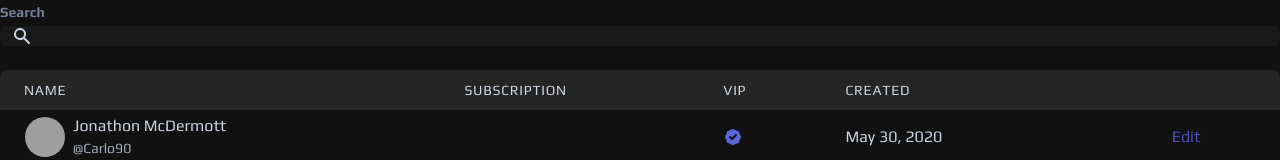
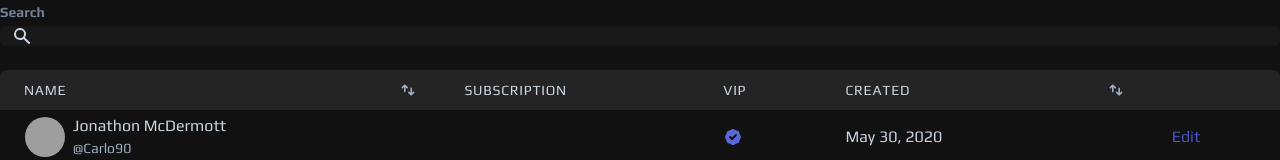
Before and after one commit to Uninen/datatable-experiment, a Vue app: page /local/ in a window 1280 px wide. Shown: the part 154-314 px from the top of the page. Built offline with nearby package versions, Linux system fonts and the light colour scheme; grey boxes are pictures that could not be loaded; what @tailwindcss/ui, miragejs would draw is missing.

Commit message:
Implemented better ordering icons

```diff
--- a/src/components/datatable/TIcon.vue
+++ b/src/components/datatable/TIcon.vue
@@ -27,6 +27,11 @@
       d="M8 4a4 4 0 100 8 4 4 0 000-8zM2 8a6 6 0 1110.89 3.476l4.817 4.817a1 1 0 01-1.414 1.414l-4.816-4.816A6 6 0 012 8z"
       clip-rule="evenodd"
     />
+
+    <path
+      v-if="name === 'switch-vertical'"
+      d="M5 12a1 1 0 102 0V6.414l1.293 1.293a1 1 0 001.414-1.414l-3-3a1 1 0 00-1.414 0l-3 3a1 1 0 001.414 1.414L5 6.414V12zM15 8a1 1 0 10-2 0v5.586l-1.293-1.293a1 1 0 00-1.414 1.414l3 3a1 1 0 001.414 0l3-3a1 1 0 00-1.414-1.414L15 13.586V8z"
+    />
   </svg>
 </template>
 <script lang="ts">
--- a/src/components/datatable/ThItem.vue
+++ b/src/components/datatable/ThItem.vue
@@ -1,17 +1,10 @@
 <template>
   <th v-if="isVisible" :class="{ 'cursor-pointer': orderKey }" @click="toggleOrdering">
-    <div class="flex items-center">
-      <slot />
-      <t-icon
-        v-if="currentOrdering.length > 0"
-        :name="iconName"
-        class="inline-block w-4 h-4 ml-2"
-      />
-    </div>
+    <slot />
   </th>
 </template>
 <script lang="ts">
-import { defineComponent, inject, ref, computed } from 'vue'
+import { defineComponent, inject, computed, provide, ref } from 'vue'
 
 import { Breakpoint, TableState } from './types'
 
@@ -27,9 +20,9 @@ export default defineComponent({
       default: '',
     },
   },
-  setup(props, { emit }) {
+  setup(props) {
     const state = inject('state') as TableState
-    const currentOrdering = ref('')
+    const icon = ref('switch-vertical')
 
     const isVisible = computed(() => {
       if (state.currentBreakpoint.value) {
@@ -40,32 +33,37 @@ export default defineComponent({
     })
 
     const iconName = computed(() => {
-      if (currentOrdering.value.startsWith('-')) {
+      if (state.ordering.current.value.startsWith('-')) {
         return 'arrow-down'
+      } else if (state.ordering.current.value === '') {
+        return 'switch-vertical'
       } else {
         return 'arrow-up'
       }
     })
 
     function toggleOrdering() {
-      switch (currentOrdering.value) {
+      switch (state.ordering.current.value) {
         case '':
-          currentOrdering.value = props.orderKey
+          state.ordering.current.value = props.orderKey
+          icon.value = 'arrow-up'
           break
         case props.orderKey:
-          currentOrdering.value = '-' + props.orderKey
+          state.ordering.current.value = '-' + props.orderKey
+          icon.value = 'arrow-down'
           break
         case '-' + props.orderKey:
-          currentOrdering.value = ''
+          state.ordering.current.value = ''
+          icon.value = 'switch-vertical'
           break
       }
-      emit('ordering', currentOrdering.value)
-      state.ordering.current.value = currentOrdering.value
     }
+
+    provide('iconName', icon)
 
     return {
       iconName,
-      currentOrdering,
+      currentOrdering: state.ordering.current,
       toggleOrdering,
       isVisible,
     }
--- /dev/null
+++ b/src/components/datatable/ThOrderingIcon.vue
@@ -0,0 +1,19 @@
+<template>
+  <t-icon :name="iconName" class="inline-block w-4 h-4 ml-2" />
+</template>
+<script lang="ts">
+import { defineComponent, inject } from 'vue'
+import { TableState } from './types'
+
+export default defineComponent({
+  setup() {
+    const state = inject('state') as TableState
+    const iconName = inject('iconName')
+
+    return {
+      iconName,
+      currentOrdering: state.ordering.current,
+    }
+  },
+})
+</script>
--- a/src/views/Local.vue
+++ b/src/views/Local.vue
@@ -47,8 +47,12 @@
             class="items-center px-1 py-3 pl-4 text-sm font-medium leading-4 tracking-wider text-left text-gray-400 uppercase select-none bg-dark-400 sm:px-3 md:px-6"
             order-key="name"
             id="sortby-name"
-            >Name</th-item
           >
+            <div class="flex items-center justify-between">
+              <span>Name</span>
+              <th-ordering-icon class="text-gray-500" />
+            </div>
+          </th-item>
           <th-item
             class="items-center px-1 py-3 text-sm font-medium leading-4 tracking-wider text-left text-gray-400 uppercase select-none bg-dark-400 sm:px-3 md:px-6"
             :hidden-below="2"
@@ -62,8 +66,12 @@
             class="items-center py-3 pl-2 text-sm font-medium leading-4 tracking-wider text-left text-gray-400 uppercase select-none bg-dark-400 sm:px-3 md:px-6"
             order-key="created"
             id="sortby-created"
-            >Created</th-item
           >
+            <div class="flex items-center justify-between">
+              <span>Created</span>
+              <th-ordering-icon class="text-gray-500" />
+            </div>
+          </th-item>
           <th-item
             class="items-center px-1 py-3 text-sm font-medium leading-4 tracking-wider text-left text-gray-400 uppercase select-none bg-dark-400 sm:px-3 md:px-6"
             >&nbsp;</th-item
@@ -257,6 +265,7 @@ import TablePagination from '../components/datatable/TablePagination.vue'
 import TableSearch from '../components/datatable/TableSearch.vue'
 import ThItem from '../components/datatable/ThItem.vue'
 import TdItem from '../components/datatable/TdItem.vue'
+import ThOrderingIcon from '../components/datatable/ThOrderingIcon.vue'
 import { LocalTableProps } from '../components/datatable/types'
 
 import artists from '../mirage/fixtures/artists.mirage.db.json'
@@ -270,6 +279,7 @@ export default defineComponent({
     TableRow,
     TablePagination,
     TableSearch,
+    ThOrderingIcon,
   },
 
   setup() {
--- a/src/views/Remote.vue
+++ b/src/views/Remote.vue
@@ -46,8 +46,12 @@
           class="items-center px-1 py-3 pl-4 text-sm font-medium leading-4 tracking-wider text-left text-gray-700 uppercase bg-gray-200 select-none sm:px-3 md:px-6"
           order-key="name"
           id="sortby-name"
-          >Name</th-item
         >
+          <div class="flex items-center justify-between">
+            <span>Name</span>
+            <th-ordering-icon class="text-gray-400" />
+          </div>
+        </th-item>
         <th-item
           class="items-center px-1 py-3 text-sm font-medium leading-4 tracking-wider text-left text-gray-700 uppercase bg-gray-200 select-none sm:px-3 md:px-6"
           :hidden-below="2"
@@ -61,8 +65,12 @@
           class="items-center py-3 pl-2 text-sm font-medium leading-4 tracking-wider text-left text-gray-700 uppercase bg-gray-200 select-none sm:px-3 md:px-6"
           order-key="created"
           id="sortby-created"
-          >Created</th-item
         >
+          <div class="flex items-center justify-between">
+            <span>Created</span>
+            <th-ordering-icon class="text-gray-400" />
+          </div>
+        </th-item>
         <th-item
           class="items-center px-1 py-3 text-sm font-medium leading-4 tracking-wider text-left text-gray-700 uppercase bg-gray-200 select-none sm:px-3 md:px-6"
           >&nbsp;</th-item
@@ -245,7 +253,6 @@
       <button
         class="px-2 py-1 text-sm text-gray-800 bg-gray-200 border border-gray-300 rounded-md shadow-sm"
         type="button"
-        @click.prevent="downloadMirageJson"
       >
         Download Mirage DB
       </button>
@@ -265,6 +272,7 @@ import TablePagination from '../components/datatable/TablePagination.vue'
 import TableSearch from '../components/datatable/TableSearch.vue'
 import ThItem from '../components/datatable/ThItem.vue'
 import TdItem from '../components/datatable/TdItem.vue'
+import ThOrderingIcon from '../components/datatable/ThOrderingIcon.vue'
 import { RemoteTableProps } from '../components/datatable/types'
 
 // For some reason this breaks in CI and Vercel -- possibly a circular import or smt?
@@ -279,6 +287,7 @@ export default defineComponent({
     TableRow,
     TablePagination,
     TableSearch,
+    ThOrderingIcon,
   },
 
   setup() {
```
